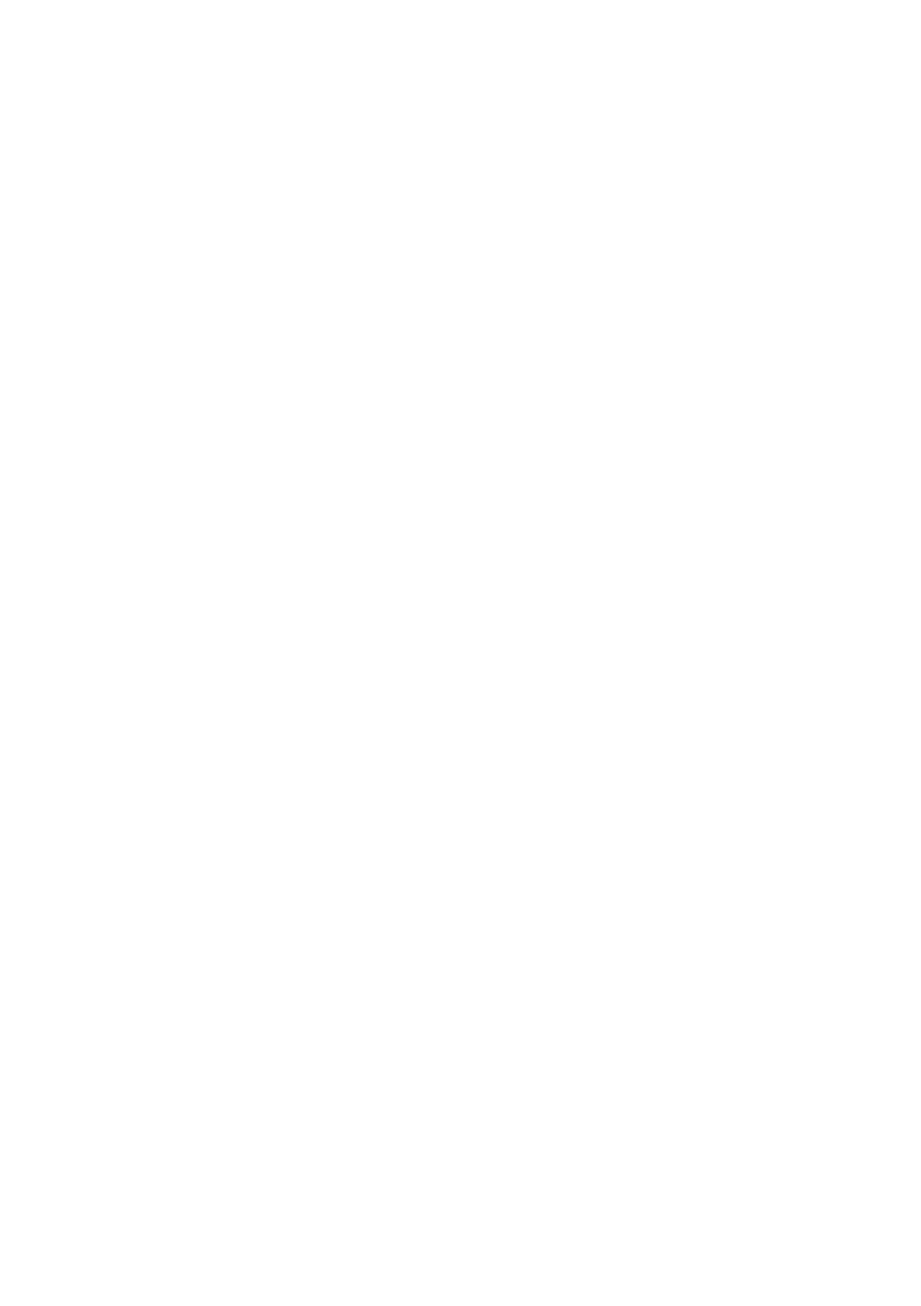
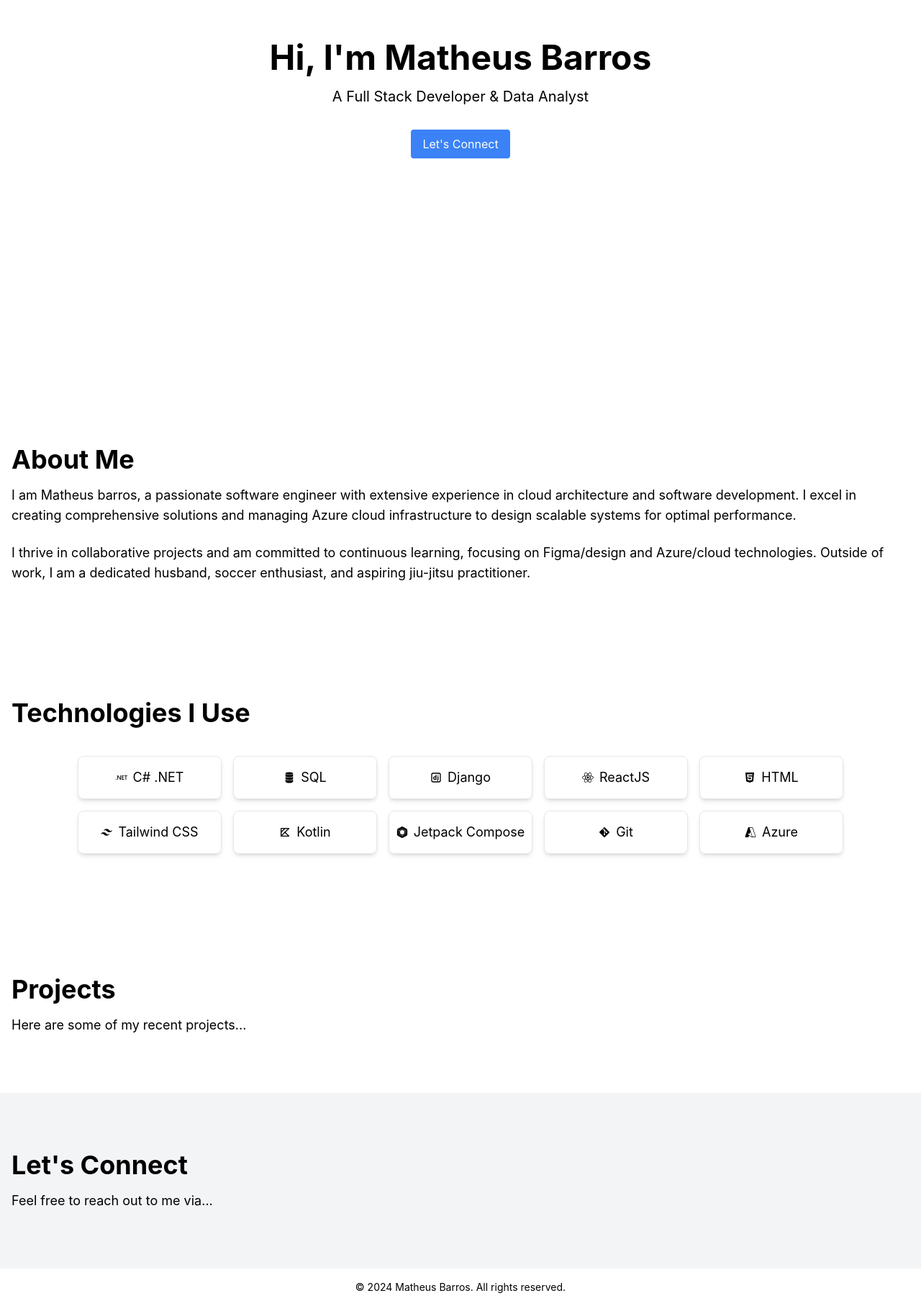
Before and after one commit to barros-m/matheusbarros.dev, a React (Create React App) app: page / in a window 1280 px wide. Shown: the part 310-2124 px from the top of the page at 72% size. Before the commit the page ends 800 px from the top, so only its background shows below. Built offline with nearby package versions, Linux system fonts and the light colour scheme.

Commit message:
Added all components

```diff
--- a/package.json
+++ b/package.json
@@ -8,6 +8,7 @@
     "@testing-library/user-event": "^13.5.0",
     "react": "^18.3.1",
     "react-dom": "^18.3.1",
+    "react-icons": "^5.2.1",
     "react-scripts": "5.0.1",
     "web-vitals": "^2.1.4"
   },
--- a/src/App.js
+++ b/src/App.js
@@ -1,22 +1,22 @@
 import React from 'react';
 import NavBar from './components/NavBar';
-// import Hero from './components/Hero';
-// import About from './components/About';
-// import TechStacks from './components/TechStacks';
-// import Projects from './components/Projects';
-// import Connect from './components/Connect';
-// import Footer from './components/Footer';
+import Hero from './components/Hero';
+import About from './components/About';
+import TechStacks from './components/TechStacks';
+import Projects from './components/Projects';
+import Connect from './components/Connect';
+import Footer from './components/Footer';
 
 const App = () => {
   return (
     <div>
       <NavBar />
-      {/* <Hero />
+      <Hero />
       <About />
       <TechStacks />
       <Projects />
       <Connect />
-      <Footer /> */}
+      <Footer />
     </div>
   );
 };
--- a/src/components/About.js
+++ b/src/components/About.js
@@ -0,0 +1,20 @@
+import React from 'react';
+
+const About = () => {
+  return (
+    <section id="about" className="py-20 bg-white">
+      <div className="container mx-auto px-4">
+        <h2 className="text-4xl font-bold mb-4">About Me</h2>
+        <p className="text-lg">
+          I am Matheus barros, a passionate software engineer with extensive experience in cloud architecture and software development. I excel in creating comprehensive solutions and managing Azure cloud infrastructure to design scalable systems for optimal performance.
+        </p>
+        <br/>
+        <p className="text-lg">
+          I thrive in collaborative projects and am committed to continuous learning, focusing on Figma/design and Azure/cloud technologies. Outside of work, I am a dedicated husband, soccer enthusiast, and aspiring jiu-jitsu practitioner.
+        </p>
+      </div>
+    </section>
+  );
+};
+
+export default About;
--- a/src/components/Connect.js
+++ b/src/components/Connect.js
@@ -0,0 +1,14 @@
+import React from 'react';
+
+const Connect = () => {
+  return (
+    <section id="connect" className="py-20 bg-gray-100">
+      <div className="container mx-auto px-4">
+        <h2 className="text-4xl font-bold mb-4">Let's Connect</h2>
+        <p className="text-lg">Feel free to reach out to me via...</p>
+      </div>
+    </section>
+  );
+};
+
+export default Connect;
--- a/src/components/Footer.js
+++ b/src/components/Footer.js
@@ -0,0 +1,13 @@
+import React from 'react';
+
+const Footer = () => {
+  return (
+    <footer className="bg-white py-4">
+      <div className="container mx-auto px-4 text-center">
+        <p className="text-sm">&copy; 2024 Matheus Barros. All rights reserved.</p>
+      </div>
+    </footer>
+  );
+};
+
+export default Footer;
--- a/src/components/Hero.js
+++ b/src/components/Hero.js
@@ -0,0 +1,13 @@
+import React from 'react';
+
+const Hero = () => {
+  return (
+    <section id="hero" className="bg-white h-screen flex flex-col justify-center items-center">
+      <h1 className="text-5xl font-bold mb-4">Hi, I'm Matheus Barros</h1>
+      <p className="text-xl mb-8">A Full Stack Developer & Data Analyst</p>
+      <a href="#connect" className="px-4 py-2 bg-blue-500 text-white rounded">Let's Connect</a>
+    </section>
+  );
+};
+
+export default Hero;
--- a/src/components/NavBar.js
+++ b/src/components/NavBar.js
@@ -4,11 +4,11 @@ const NavBar = () => {
   return (
     <nav className="bg-white shadow-md">
       <div className="container mx-auto px-4 py-2 flex justify-between items-center">
-        <div className="text-2xl font-bold">MyPortfolio</div>
+        <div className="text-2xl font-bold">Matheus Barros</div>
         <div>
           <a href="#hero" className="px-4">Home</a>
           <a href="#about" className="px-4">About</a>
-          <a href="#tech-stacks" className="px-4">Tech Stacks</a>
+          <a href="#tech-stacks" className="px-4">Skills</a>
           <a href="#projects" className="px-4">Projects</a>
           <a href="#connect" className="px-4">Let's Connect</a>
         </div>
--- a/src/components/Projects.js
+++ b/src/components/Projects.js
@@ -0,0 +1,14 @@
+import React from 'react';
+
+const Projects = () => {
+  return (
+    <section id="projects" className="py-20 bg-white">
+      <div className="container mx-auto px-4">
+        <h2 className="text-4xl font-bold mb-4">Projects</h2>
+        <p className="text-lg">Here are some of my recent projects...</p>
+      </div>
+    </section>
+  );
+};
+
+export default Projects;
--- a/src/components/TechStacks.js
+++ b/src/components/TechStacks.js
@@ -0,0 +1,41 @@
+import React from 'react';
+import { SiDotnet, SiTailwindcss, SiJetpackcompose } from "react-icons/si";
+import { GiDatabase } from "react-icons/gi";
+import { TbBrandDjango, TbBrandKotlin } from "react-icons/tb";
+import { FaReact, FaHtml5, FaGitAlt } from "react-icons/fa";
+import { VscAzure } from "react-icons/vsc";
+
+const TechStacks = () => {
+  const techStacks = [
+    { name: 'C# .NET', icon: <SiDotnet /> }, // Use appropriate icon paths
+    { name: 'SQL', icon: <GiDatabase /> },
+    { name: 'Django', icon: <TbBrandDjango /> },
+    { name: 'ReactJS', icon: <FaReact /> },
+    { name: 'HTML', icon: <FaHtml5 /> },
+    { name: 'Tailwind CSS', icon: <SiTailwindcss /> },
+    { name: 'Kotlin', icon: <TbBrandKotlin /> },
+    { name: 'Jetpack Compose', icon: <SiJetpackcompose /> },
+    { name: 'Git', icon: <FaGitAlt /> },
+    { name: 'Azure', icon: <VscAzure/> },
+  ];
+
+  return (
+    <section id="tech-stacks" className="py-20 bg-white">
+      <div className="container mx-auto px-4">
+        <h2 className="text-4xl font-bold mb-8">Technologies I Use</h2>
+        <div className="flex flex-wrap justify-center">
+        {techStacks.map((tech, index) => (
+            <div key={index} className="flex items-center justify-center m-2 p-2 border rounded-lg shadow-md w-[200px] h-[60px]">
+              <div className="flex items-center">
+                {tech.icon}
+                <span className="text-lg ml-2">{tech.name}</span>
+              </div>
+            </div>
+          ))}
+        </div>
+      </div>
+    </section>
+  );
+};
+
+export default TechStacks;
```
Also changed, not shown: 1 other file (tests, documents, lock files or other folders).
